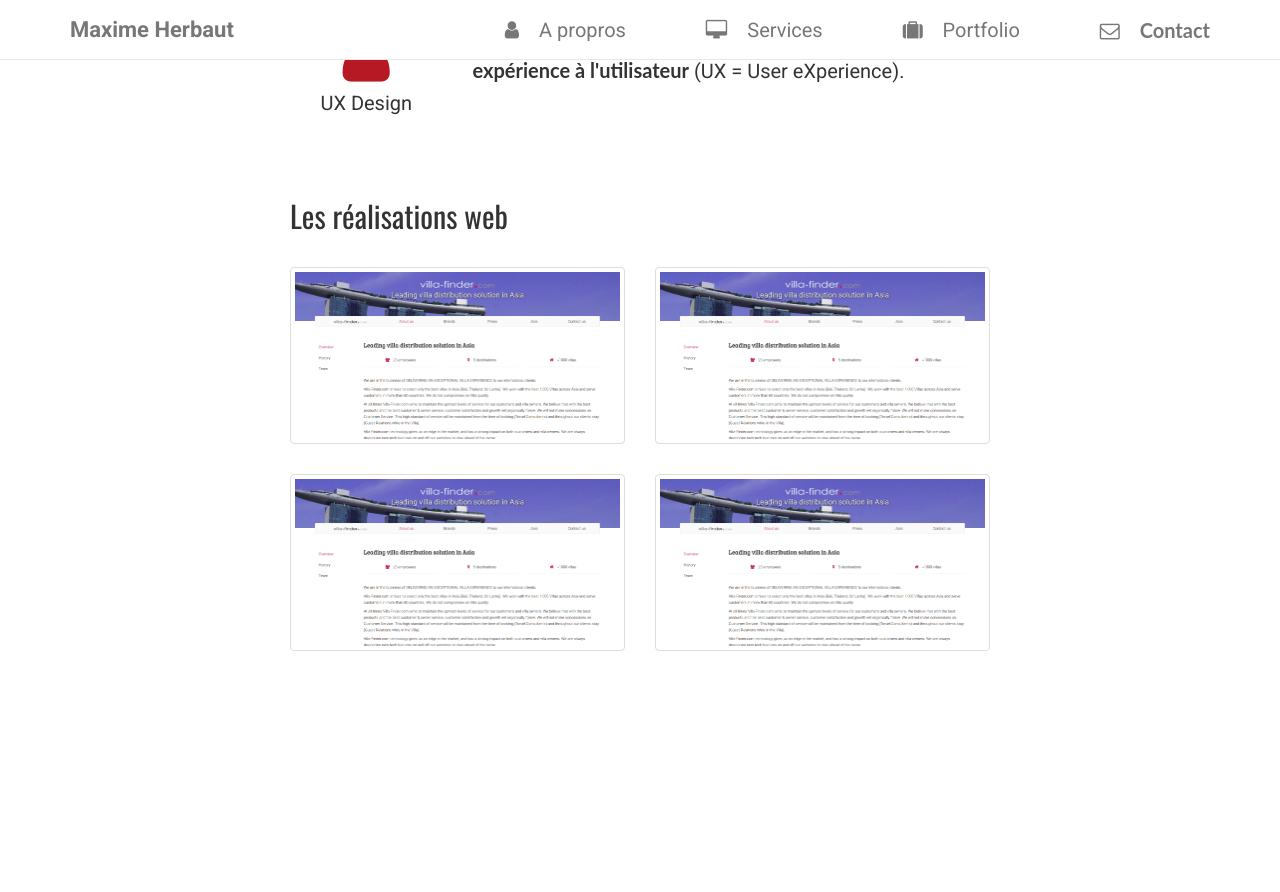
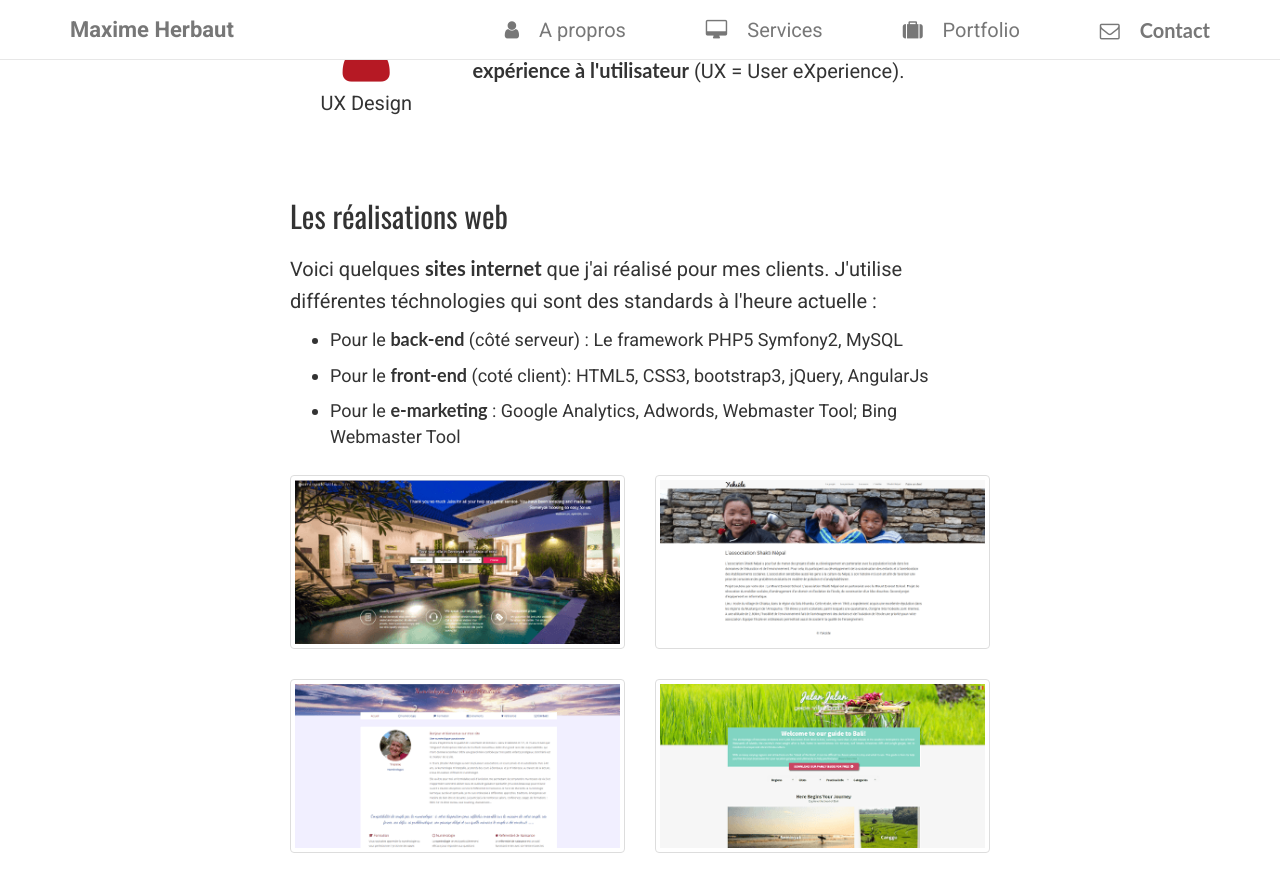
Before and after one commit to herbautmax/herbautmax.github.io, a Jekyll site: the page built from index.html, in a window 1280 px wide and 900 px high, scrolled down 2376 px. Shown: the top 892 px of the window. Built offline with Jekyll 4.4.1, drawn with Linux system fonts in a browser that asks for light colours; nearby versions of some CDN libraries; the list of posts is cut into pages by our own code; before the commit the page ends 3042 px from its top, so only the background shows below that; some of the changed text lies outside the part shown.

Commit message:
finished first version

```diff
--- a/_config.yml
+++ b/_config.yml
@@ -5,8 +5,9 @@ description: "Développement de sites web : site vitrine, site e-commerce, blog,
               application interne par un ingénieur web full stack en auto entreprise"
 baseurl: ""
 url: "www.maximeherbaut.com"
-twitter_username: MaximeHerbaut
-github_username:  herbautmax
+twitter_username:  MaximeHerbaut
+github_username:   herbautmax
+linkedin_username: maximeherbaut
 
 # Build settings
 markdown: kramdown
--- a/_includes/footer.html
+++ b/_includes/footer.html
@@ -1,5 +1,27 @@
-<footer class="site-footer">
 
+<div class="footer1">
+  <div class="container">
+    <div class="row">
+      <div class="col-md-4">
+        <h3>Maxime Herbaut</h3>
+        <div class="social hi-icon-wrap hi-icon-effect-1 hi-icon-effect-1a">
+          <a href="https://linkedin.com/in/{{ site.linkedin_username }}" target="_blank" class="hi-icon"><i class="fa fa-linkedin-square"></i></a>
+            <a href="https://github.com/{{ site.github_username }}" target="_blank" class="hi-icon"><i class="fa fa-github-square"></i></a>
+            <a href="https://twitter.com/{{ site.twitter_username }}" target="_blank" class="hi-icon"><i class="fa fa-twitter-square"></i> </a>
+        </div>
+      </div>
 
-
-</footer>
+        <div class="col-md-4">
+        <p class="p-footer"><i class="fa fa-map-marker send-icon"></i> Lille, Nord (59)</p>
+        <p class="p-footer"><i class="fa fa-phone send-icon"></i> 06 60 16 07 13</p>
+      </div>
+      <div class="col-md-4">
+        <p class="p-footer">Ce site a été développé par <strong>Maxime Herbaut</strong>
+          codé grâce à <strong>Jekyll</strong> et hébergé fièrement chez <strong>GitHub</strong>.</p>
+      </div>
+    </div>
+    <div class="copyright">
+      Auto entreprise Maxime Herbaut © 2015
+    </div>
+  </div>
+</div>
--- a/_includes/head.html
+++ b/_includes/head.html
@@ -17,7 +17,7 @@
     <!-- CSS -->
     <link rel="icon" type="image/png" href="image/maxime.png" />
     <link rel="stylesheet" href="https://maxcdn.bootstrapcdn.com/bootstrap/3.3.5/css/bootstrap.min.css">
-    <link href='https://fonts.googleapis.com/css?family=Roboto:400,500,700|Oswald:400,700' rel='stylesheet' type='text/css'>
+    <link href='https://fonts.googleapis.com/css?family=Oswald:400,700|Roboto:400,400italic,700' rel='stylesheet' type='text/css'>
     <link rel="stylesheet" href="{{ "/css/main.css" | prepend: site.baseurl }}">
     <link rel="stylesheet" href="https://maxcdn.bootstrapcdn.com/font-awesome/4.4.0/css/font-awesome.min.css">
     <!--[if lte IE 9]>
--- a/_layouts/default.html
+++ b/_layouts/default.html
@@ -16,8 +16,7 @@ j=d.createElement(s),dl=l!='dataLayer'?'&l='+l:'';j.async=true;j.src=
 
   {{ content }}
 
+  {% include footer.html %}
   {% include script.html %}
 </body>
-
-
 </html>
--- a/css/main.css
+++ b/css/main.css
@@ -308,6 +308,155 @@ display: none;
 }
 
 .real{
+  cursor: pointer;
   padding-bottom: 15px;
   padding-top: 15px;
 }
+
+.real a:hover{
+text-decoration:none;
+}
+
+.view {
+    overflow: hidden;
+    position: relative;
+    text-align: center;
+}
+
+.view .mask, .view .content {
+    width: 100%;
+    height: 100%;
+    position: absolute;
+    overflow: hidden;
+    top: 0;
+    left: 0
+}
+
+.view img {
+width: 100%;
+}
+
+.view h4 {
+    color: #fff;
+    text-align: center;
+    position: relative;
+    font-size: 18px;
+    padding: 10px;
+    font-weight: 700;
+}
+
+.view p {
+    font-style: italic;
+    font-size: 14px;
+    position: relative;
+    color: #fff;
+    padding: 10px 20px 3%;
+    text-align: center
+}
+
+.view div.info {
+    display: inline-block;
+    text-decoration: none;
+    padding: 7px 14px;
+    background-color: #b61924;
+    color: #fff;
+    box-shadow: 0 0 1px #333
+}
+
+.view div.info:hover {
+
+}
+
+.view-first img {
+    transition: all 0.2s linear;
+    min-height: 174px;
+}
+.view-first .mask {
+    opacity: 0;
+    background-color: rgba(51,51,51, 0.7);
+    transition: all 0.4s ease-in-out;
+}
+.view-first h4 {
+    transform: translateY(-100px);
+    opacity: 0;
+    transition: all 0.2s ease-in-out;
+}
+.view-first p {
+    transform: translateY(100px);
+    opacity: 0;
+	transition: all 0.2s linear;
+}
+.view-first div.info{
+    opacity: 0;
+	transition: all 0.2s ease-in-out;
+}
+
+.view-first:hover img {
+	transform: scale(1.1);
+}
+.view-first:hover .mask {
+	opacity: 1;
+}
+.view-first:hover h4,
+.view-first:hover p,
+.view-first:hover div.info {
+    opacity: 1;
+    transform: translateY(0px);
+}
+.view-first:hover p {
+    transition-delay: 0.1s;
+}
+.view-first:hover div.info {
+    transition-delay: 0.2s;
+}
+
+.techno li{
+  font-size: 18px;
+  margin-bottom: 10px;
+}
+
+h3{
+  font-size: 22px;
+  font-weight: 700;
+  margin: 0px;
+}
+
+.footer1{
+  background-color: #b61924;
+   margin-top: 60px;
+   padding-bottom: 5px;
+   padding-top: 20px;
+   color: white;
+}
+
+.p-footer{
+  color: white;
+  font-size: 16px;
+}
+
+.copyright{
+text-align: center;
+margin-top: 30px;
+}
+
+.social{
+  font-size: 50px;
+  margin-right: 20px;
+  color: white;
+}
+
+.hi-icon{
+  color: white;
+}
+
+.hi-icon:hover{
+  color: white;
+}
+
+.hi-icon:visited{
+  color: white;
+}
+
+.hi-icon:active{
+  color: white;
+}
--- a/index.html
+++ b/index.html
@@ -176,34 +176,69 @@ css: index
 
       <div class="section">
         <h2 id="portfolio">Les réalisations web</h2>
-
+        <p>
+          Voici quelques <strong>sites internet</strong> que j'ai réalisé pour
+          mes clients. J'utilise différentes téchnologies qui sont des standards
+          à l'heure actuelle :
+        </p>
+        <ul class="techno">
+          <li>Pour le <strong>back-end</strong> (côté serveur) : Le framework PHP5 Symfony2, MySQL</li>
+          <li>Pour le <strong>front-end</strong> (coté client): HTML5, CSS3, bootstrap3, jQuery, AngularJs</li>
+          <li>Pour le <strong>e-marketing</strong> : Google Analytics, Adwords, Webmaster Tool; Bing Webmaster Tool</li>
+        </ul>
       </div>
 
       <div class="row">
         <div class="col-sm-6 real">
-        <a href="http://villa-finder.com" target="_blank">
-        <img src="{{ "/image/villa-finder.png" | prepend: site.baseurl }}" class="img-responsive img-thumbnail" alt="Villa-finder.com">
+          <a href="http://seminyak-villa.com/" target="_blank">
+            <div class="view view-first">
+              <img src="{{ "/image/seminyak-villa.png" | prepend: site.baseurl }}" class="img-responsive img-thumbnail" alt="Seminyak-villa.com"/>
+              <div class="mask">
+                <h4>Seminyak-villa.com</h4>
+                <p>Site e-commerce - AngularJs, Symfony2 & ElasticSearch</p>
+                <div class="info">Voir</div>
+              </div>
+            </div>
           </a>
         </div>
         <div class="col-sm-6 real">
-        <a href="http://villa-finder.com" target="_blank">
-        <img src="{{ "/image/villa-finder.png" | prepend: site.baseurl }}" class="img-responsive img-thumbnail" alt="Villa-finder.com">
+          <a href="http://yakside.com" target="_blank">
+            <div class="view view-first">
+              <img src="{{ "/image/yakside.png" | prepend: site.baseurl }}" class="img-responsive img-thumbnail" alt="yakside.com"/>
+              <div class="mask">
+                <h4>Yakside.com</h4>
+                <p>Site vitrine - Bootstrap3, HTML5 & CSS3</p>
+                <div class="info">Voir</div>
+              </div>
+            </div>
           </a>
         </div>
         <div class="col-sm-6 real">
-        <a href="http://villa-finder.com" target="_blank">
-        <img src="{{ "/image/villa-finder.png" | prepend: site.baseurl }}" class="img-responsive img-thumbnail" alt="Villa-finder.com">
+          <a href="http://numerologie-yvonne.com/" target="_blank">
+            <div class="view view-first">
+              <img src="{{ "/image/numerologie.png" | prepend: site.baseurl }}" class="img-responsive img-thumbnail" alt="numerologie-yvonne.com"/>
+              <div class="mask">
+                <h4>Numérologie-yvonne.com</h4>
+                <p>Site vitrine - Symfony2 & Bootstrap3</p>
+                <div class="info">Voir</div>
+              </div>
+            </div>
           </a>
         </div>
         <div class="col-sm-6 real">
-        <a href="http://villa-finder.com" target="_blank">
-        <img src="{{ "/image/villa-finder.png" | prepend: site.baseurl }}" class="img-responsive img-thumbnail" alt="Villa-finder.com">
+          <a href="http://guide.villa-bali.com" target="_blank">
+            <div class="view view-first">
+              <img src="{{ "/image/guide.png" | prepend: site.baseurl }}" class="img-responsive img-thumbnail" alt="guide.villa-bali.com"/>
+              <div class="mask">
+                <h4>guide.villa-bali.com</h4>
+                <p>Blog sur Bali - Symfony2 & Bootstrap3</p>
+                <div class="info">Voir</div>
+              </div>
+            </div>
           </a>
         </div>
-
       </div>
     </div>
-
 
     <div class="modal fade" id="myModal">
       <div class="modal-dialog">
```
Also changed, not shown: image/guide.png (added), image/numerologie.png (added), image/seminyak-villa.png (added), image/villa-finder.png (deleted), image/yakside.png (added). Lines whose indentation alone changed are shown as unchanged.
